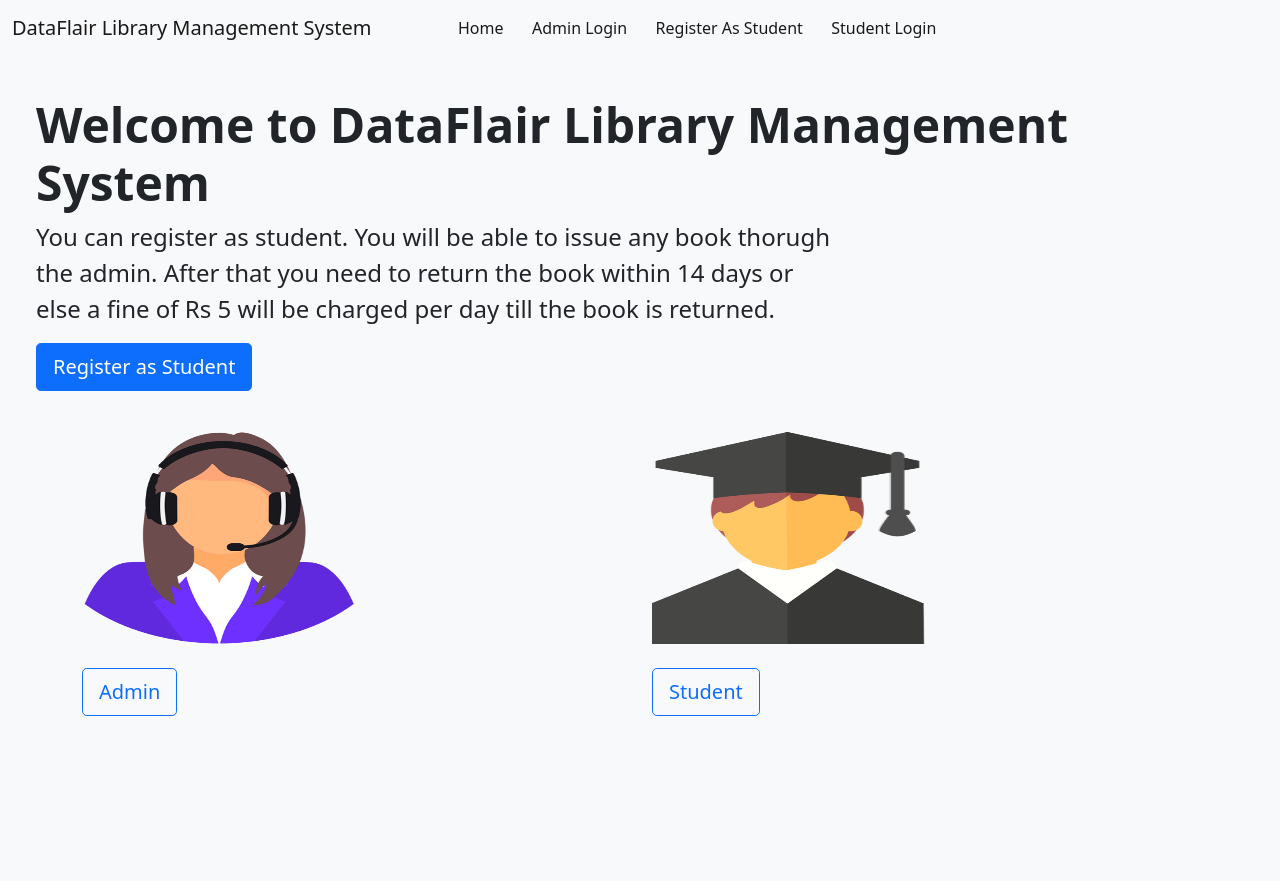
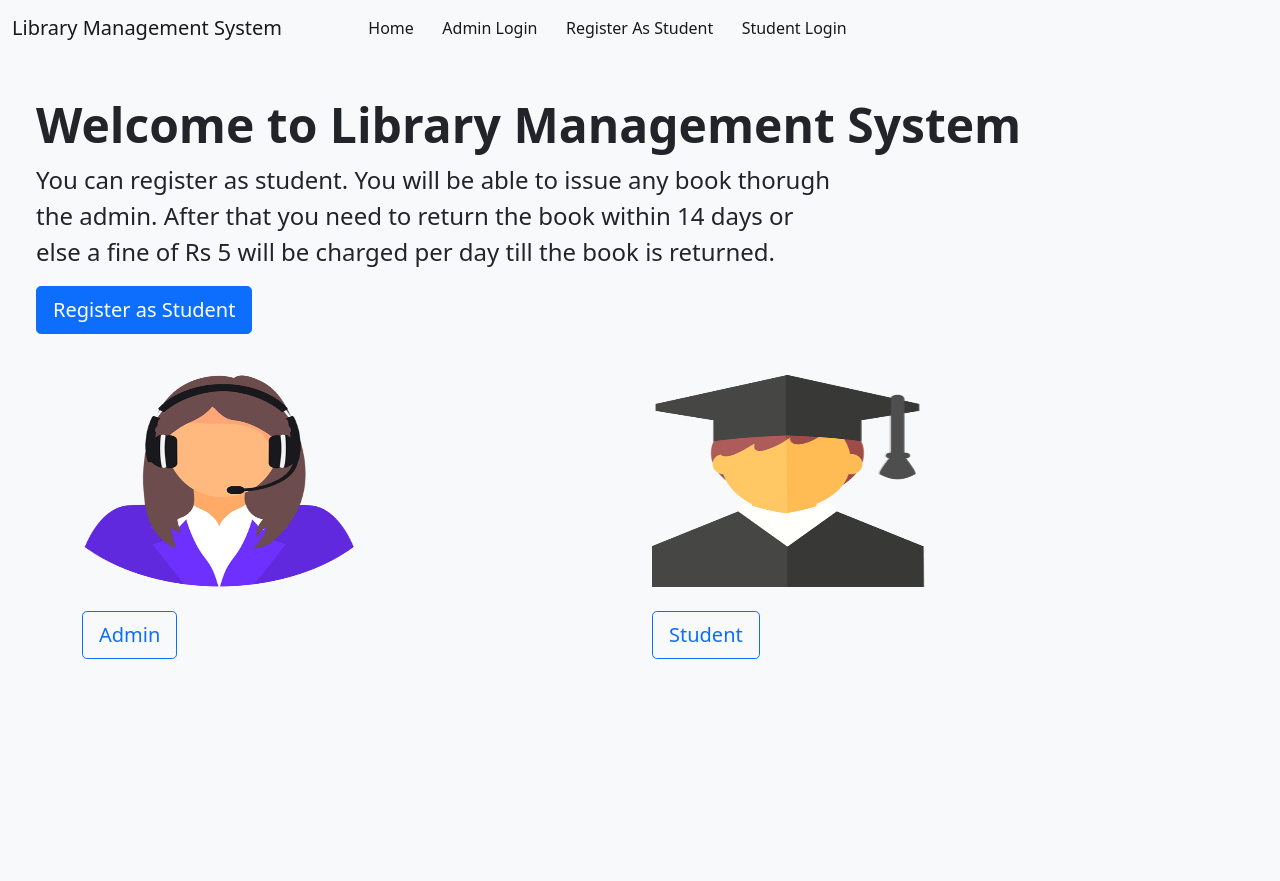
Before and after one commit to islursmriti/online-library-management-python-django, a Django app: page / in a window 1280 px wide. After the commit the page ends 659 px from the top, so only its background shows below. Run offline with Django 3.2, Linux system fonts and the light colour scheme.

Commit message:
First commit

```diff
--- a/library/templates/basic.html
+++ b/library/templates/basic.html
@@ -13,7 +13,7 @@
   <body>
     <nav class="navbar navbar-expand-lg navbar-light bg-light sticky-top">
         <div class="container-fluid">
-          <a class="navbar-brand" href="#">DataFlair Library Management System</a>
+          <a class="navbar-brand" href="#">Library Management System</a>
           <button class="navbar-toggler" type="button" data-bs-toggle="collapse" data-bs-target="#navbarSupportedContent" aria-controls="navbarSupportedContent" aria-expanded="false" aria-label="Toggle navigation">
             <span class="navbar-toggler-icon"></span>
           </button>
--- a/library/templates/index.html
+++ b/library/templates/index.html
@@ -6,7 +6,7 @@
 {% block body %}
 <div class="p-4 bg-light">
     <div class="container-fluid py-3">
-      <h1 class="display-5 fw-bold">Welcome to DataFlair Library Management System</h1>
+      <h1 class="display-5 fw-bold">Welcome to Library Management System</h1>
       <p class="col-md-8 fs-4">You can register as student. You will be able to issue any book thorugh the admin. After that you need to return the book within 14 days or else a fine of Rs 5 will be charged per day till the book is returned.</p>
       <a href="/student_registration/" class="btn btn-primary btn-lg">Register as Student</a>
     </div>
```
